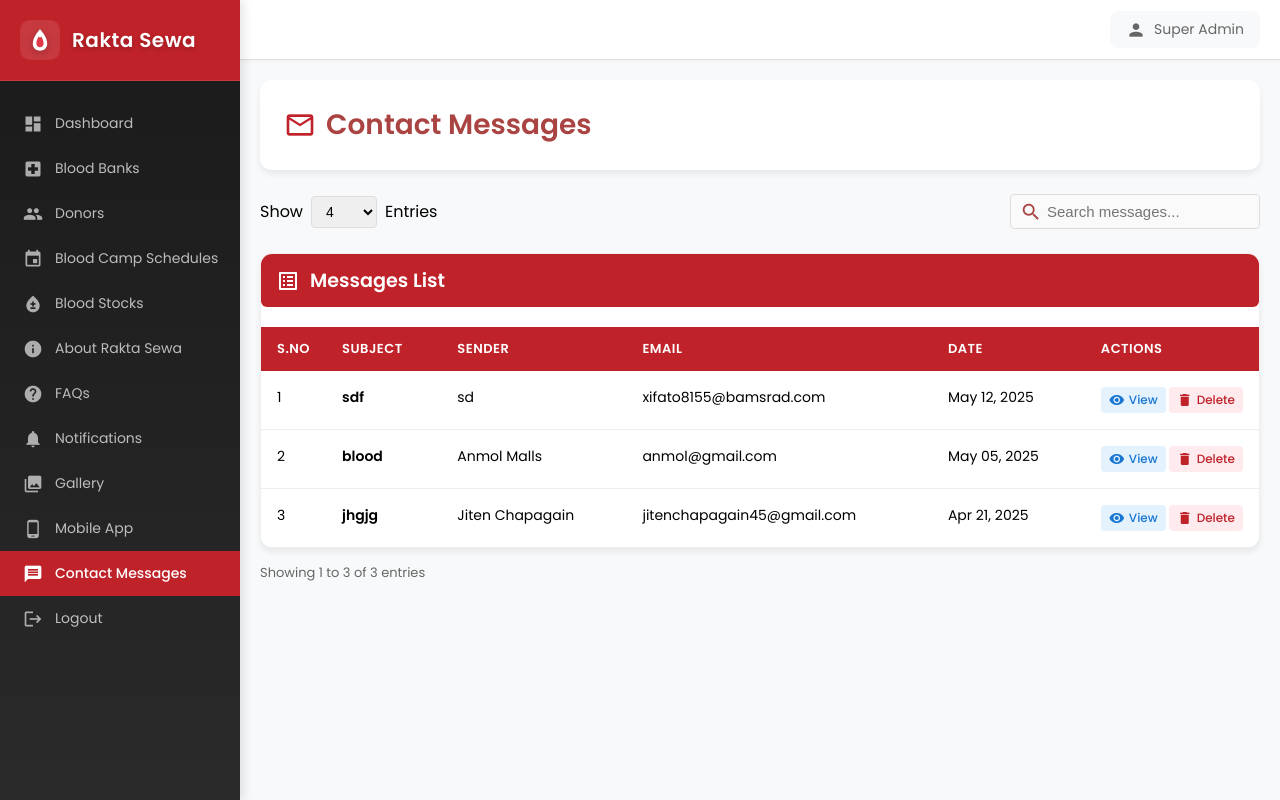
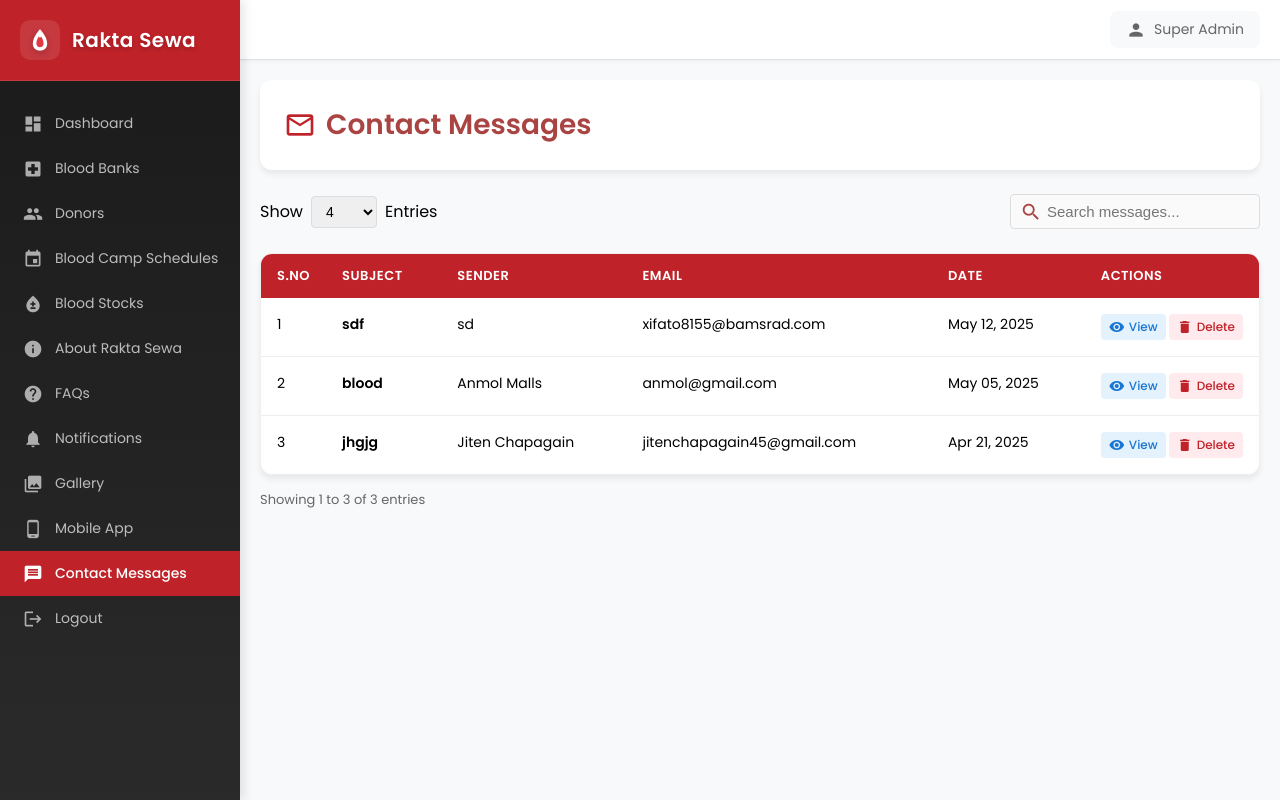
Before and after one commit to JitenChapagain/FYP, a Django app: page /admin/contact-messages/ in a window 1280 px wide. Run offline with Django 3.2, Linux system fonts and the light colour scheme; a user stored in the database is signed in; data comes from the database, SQL or seed files in the repository; both versions use the stored data as it was after the commit.

Commit message:
contact message.

```diff
--- a/custom_admin/templates/contact_messages/adminContactMessages.html
+++ b/custom_admin/templates/contact_messages/adminContactMessages.html
@@ -411,10 +411,6 @@
 
 {% if contact_messages %}
 <div class="messages-table">
-    <div class="section-title">
-        <span class="material-icons">list_alt</span>
-        Messages List
-    </div>
     <table class="table">
         <thead>
             <tr>
```
Also changed, not shown: db.sqlite3.
